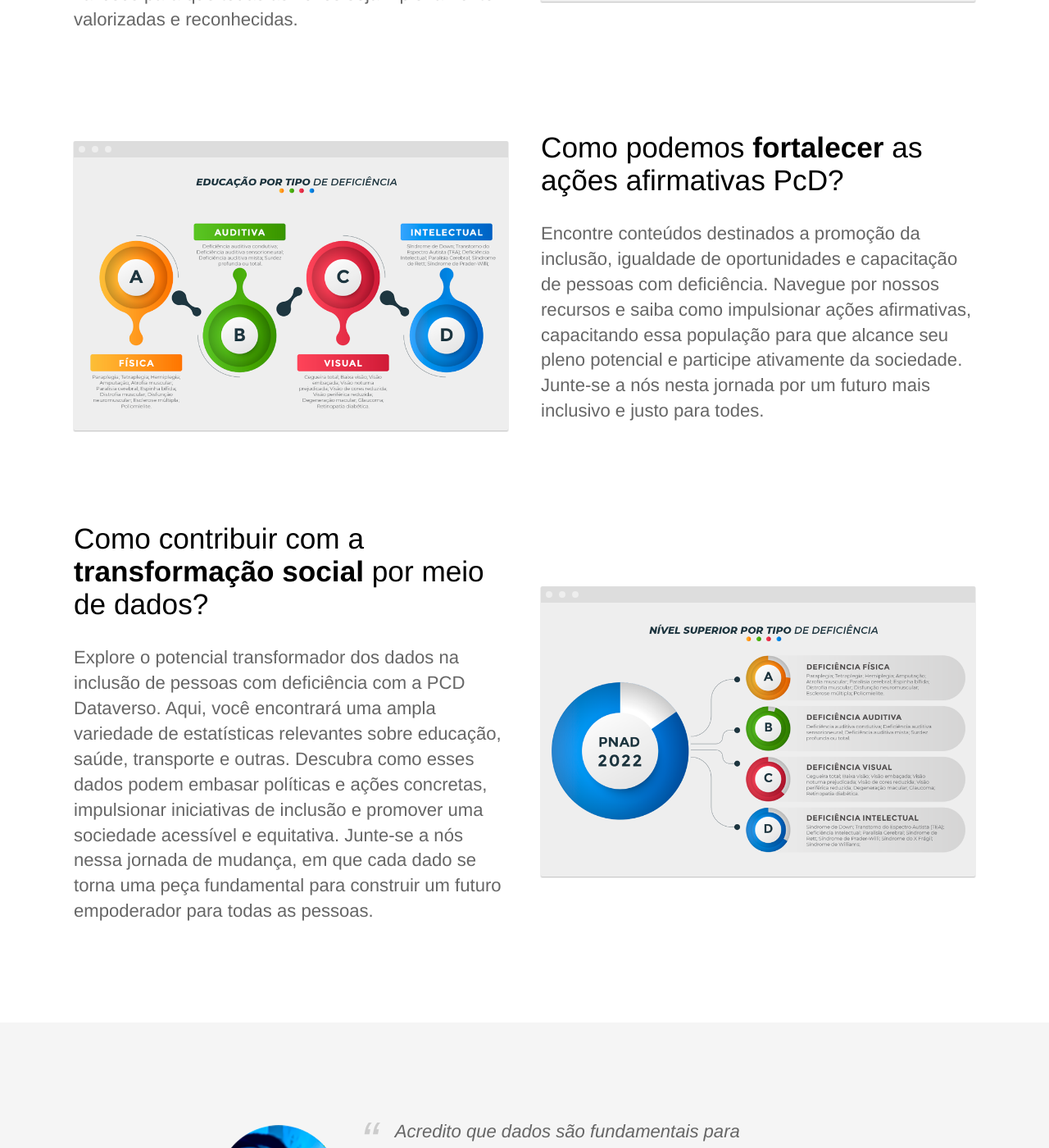
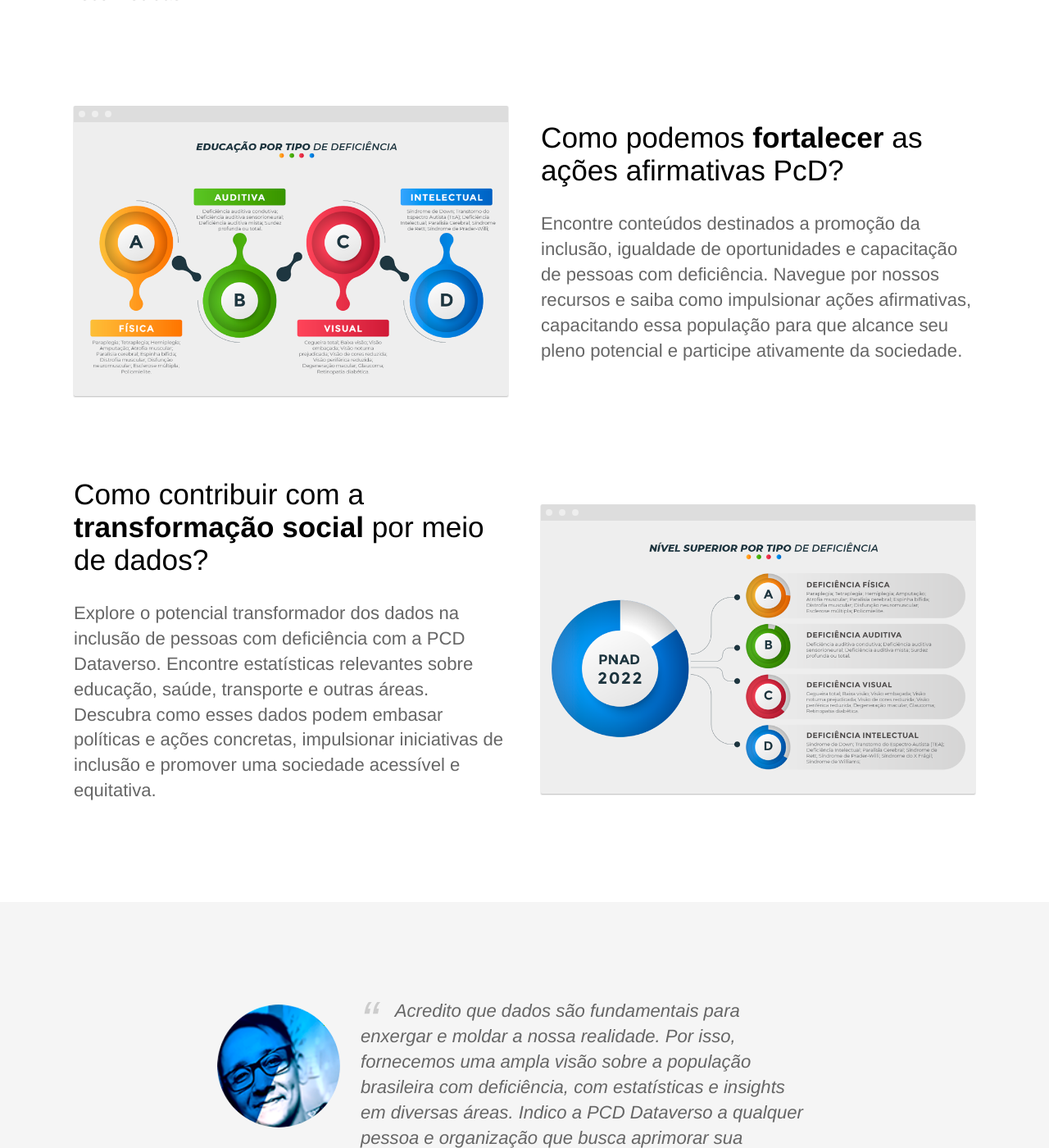
Before and after one commit to jornalistainclusivo/pcd.dataverso.org, a Jekyll site: the page built from index.html, in a window 1280 px wide and 1400 px high, scrolled down 1460 px. Shown: the whole window at 82% size. Built offline with Jekyll 4.4.1, drawn with Linux system fonts in a browser that asks for light colours; some of the changed text lies outside the part shown.

Commit message:
textos home

```diff
--- a/index.html
+++ b/index.html
@@ -18,10 +18,10 @@
 		<div class="container flex">
 			<div class="text editable">
 				<h2>O que é <strong>Observatório</strong> de dados da Pessoa com Deficiência?</h2>
-				<p>A PCD Dataverso é uma plataforma online que visa traduzir o universo da população brasileira com deficiência em dados numéricos.
-				    Com uma ampla variedade de informações e análises, nosso objetivo é oferecer uma visão abrangente sobre as questões relacionadas
-				    a essas comunidades. Aqui, você encontrará tópicos abrangentes que abordam estatísticas demográficas de emprego, indicadores de
-				    acesso e participação social. Descubra insights valiosos para que todas as vozes sejam plenamente valorizadas e reconhecidas.</p>
+				<p>A PCD Dataverso é uma plataforma que pretente traduzir o universo da população brasileira com deficiência em dados. Com uma variedade de
+					informações e análises, nosso objetivo é oferecer uma visão abrangente sobre as questões relacionadas a essas comunidades. Encontre
+					estatísticas demográficas de emprego, indicadores de acesso, participação social e insights valiosos para que todas as vozes sejam
+					valorizadas e reconhecidas.</p>
 			</div>
 			<div class="image">
 				<img src="{{ site.baseurl }}/images/ocupacao-por-tipo-deficiencia-home.png" alt="Exemplo de gráfico de ocupação por tipo de deficiência" class="screenshot editable" />
@@ -33,9 +33,9 @@
 		<div class="container flex">
 			<div class="text editable">
 				<h2>Como podemos <strong>fortalecer</strong> as ações afirmativas PcD?</h2>
-				<p>Encontre conteúdos destinados a promoção da inclusão, igualdade de oportunidades e capacitação de pessoas com deficiência. Navegue
-				    por nossos recursos e saiba como impulsionar ações afirmativas, capacitando essa população para que alcance seu pleno potencial e
-				    participe ativamente da sociedade. Junte-se a nós nesta jornada por um futuro mais inclusivo e justo para todes.</p>
+				<p>Encontre conteúdos destinados a promoção da inclusão, igualdade de oportunidades e capacitação de pessoas com deficiência. Navegue por
+					nossos recursos e saiba como impulsionar ações afirmativas, capacitando essa população para que alcance seu pleno potencial e participe
+					ativamente da sociedade. </p>
 			</div>
 			<div class="image">
 				<img src="{{ site.baseurl }}/images/educacao-por-tipo-de-deficiencia.png" alt="Exemplo de gráfico de educação por tipo de deficiência" class="screenshot editable" />
@@ -47,10 +47,9 @@
 		<div class="container flex">
 			<div class="text editable">
 				<h2>Como contribuir com a <strong>transformação social</strong> por meio de dados?</h2>
-				<p>Explore o potencial transformador dos dados na inclusão de pessoas com deficiência com a PCD Dataverso. Aqui, você encontrará uma
-					ampla variedade de estatísticas relevantes sobre educação, saúde, transporte e outras. Descubra como esses dados podem embasar
-					políticas e ações concretas, impulsionar iniciativas de inclusão e promover uma sociedade acessível e equitativa. Junte-se a nós
-					nessa jornada de mudança, em que cada dado se torna uma peça fundamental para construir um futuro empoderador para todas as pessoas.</p>
+				<p>Explore o potencial transformador dos dados na inclusão de pessoas com deficiência com a PCD Dataverso. Encontre estatísticas relevantes
+					sobre educação, saúde, transporte e outras áreas. Descubra como esses dados podem embasar políticas e ações concretas, impulsionar
+					iniciativas de inclusão e promover uma sociedade acessível e equitativa.</p>
 			</div>
 			<div class="image">
 				<img src="{{ site.baseurl }}/images/nivel-superior-por-tipo-de-deficiencia.png" alt="Exemplo de gráfico de ensino superior por tipo de deficiência" class="screenshot editable" />
@@ -65,9 +64,9 @@
 					<img src="{{ site.baseurl }}/images/rafael-ferraz-perfil.png" alt="Rafael Ferraz" class="editable" style="width: 150px; height: 150px;">
 				</div>
 				<blockquote>
-					<p class="editable">Acredito que dados são fundamentais para enxergar e moldar a nossa realidade. Com uma abordagem única, fornecemos uma visão
-						abrangente sobre a população brasileira com deficiência, com estatísticas e insights em diversas áreas. Recomendo a PCD Dataverso a qualquer
-						pessoa e organização que busca aprimorar sua compreensão e promover a inclusão de forma significativa.</p>
+					<p class="editable">Acredito que dados são fundamentais para enxergar e moldar a nossa realidade. Por isso, fornecemos uma ampla visão
+						sobre a população brasileira com deficiência, com estatísticas e insights em diversas áreas. Indico a PCD Dataverso a qualquer pessoa
+						e organização que busca aprimorar sua compreensão para promover a inclusão de forma significativa.</p>
 					<p class="editable author">Rafael Ferraz - CEO/Editor da Jornalista Inclusivo e PCD Dataverso.</p>
 				</blockquote>
 			</div>
```
